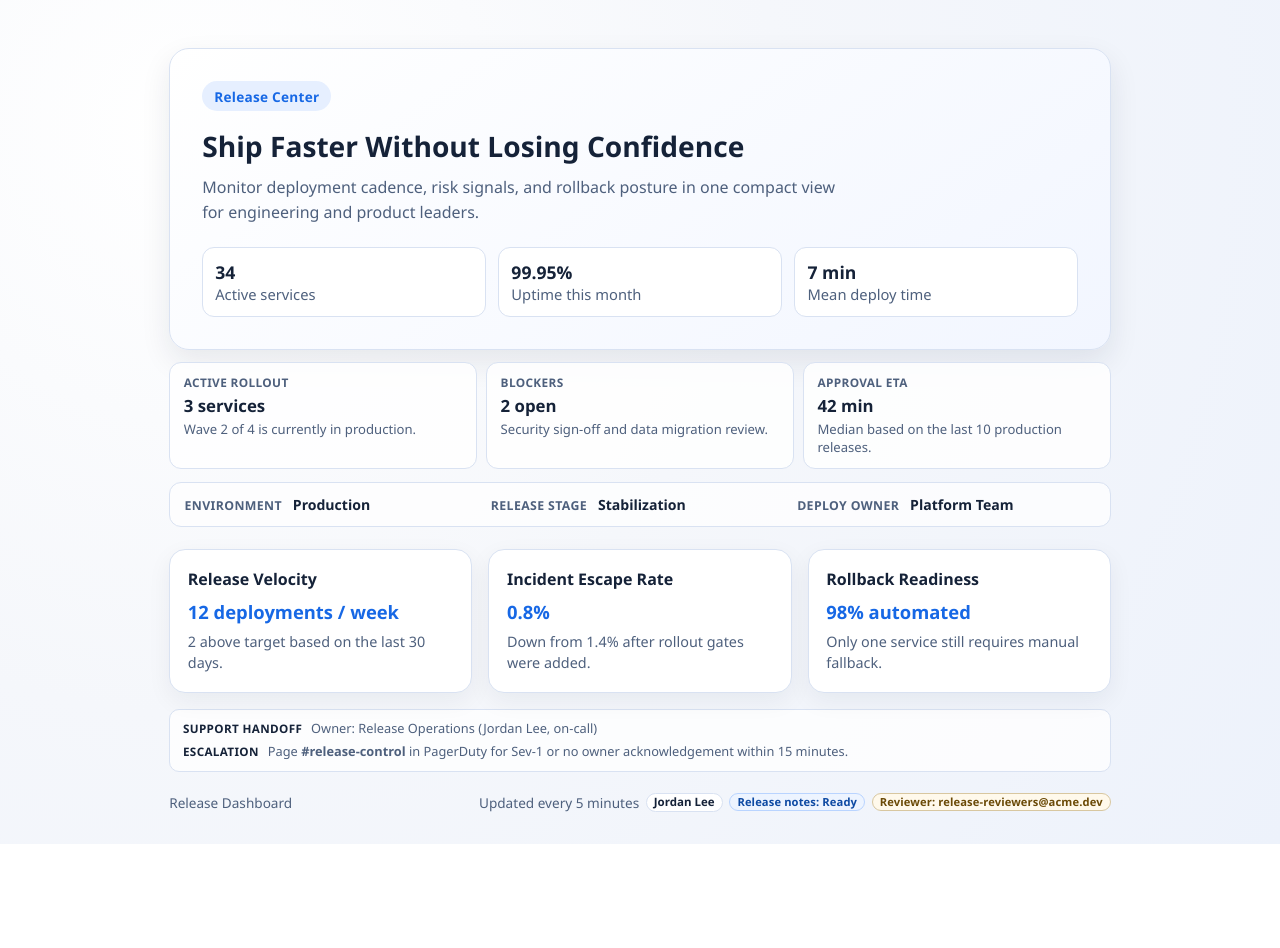
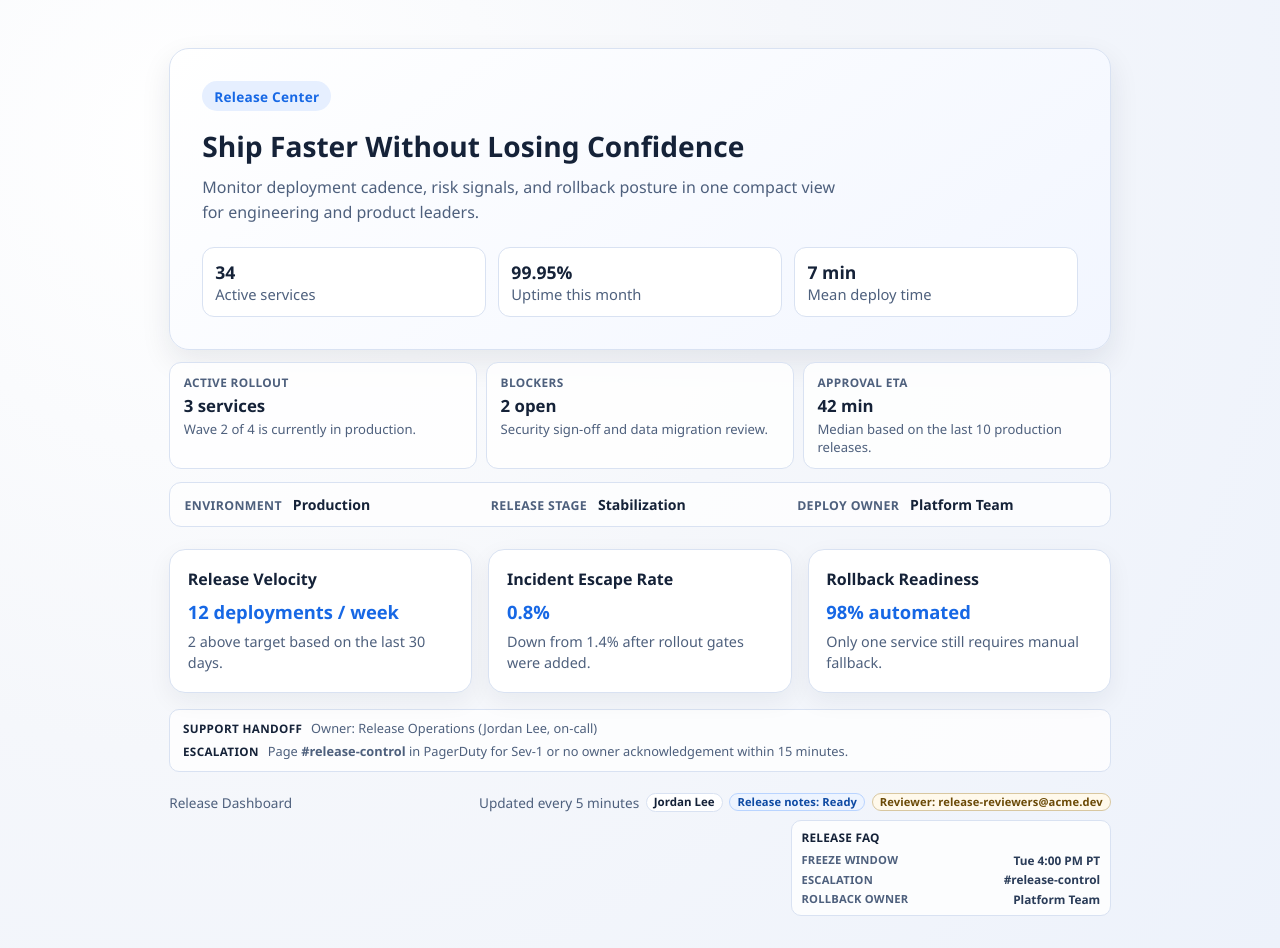
Before and after one commit to abhinsharma/linear-app, a website built with Vite: page index.html in a window 1280 px wide. Before the commit the page ends 844 px from the top, so only its background shows below. Built offline with nearby package versions, Linux system fonts and the light colour scheme.

Commit message:
feat(sidebar-footer): add release faq helper block

```diff
--- a/src/main.js
+++ b/src/main.js
@@ -96,6 +96,7 @@ document.querySelector('#app').innerHTML = `
 
     <footer class="footer">
       <p>Release Dashboard</p>
+      <div class="footer-side">
         <p class="footer-meta">
           Updated every 5 minutes
           <span class="owner-chip" aria-label="Release owner">Jordan Lee</span>
@@ -108,6 +109,15 @@ document.querySelector('#app').innerHTML = `
             Reviewer: release-reviewers@acme.dev
           </a>
         </p>
+        <section class="release-faq" aria-label="Release FAQ helper">
+          <p class="release-faq-title">Release FAQ</p>
+          <ul class="release-faq-list">
+            <li><span>Freeze window</span> Tue 4:00 PM PT</li>
+            <li><span>Escalation</span> #release-control</li>
+            <li><span>Rollback owner</span> Platform Team</li>
+          </ul>
+        </section>
+      </div>
     </footer>
   </main>
 `;
--- a/src/styles.css
+++ b/src/styles.css
@@ -195,11 +195,19 @@ body {
   margin: 0;
 }
 
+.footer-side {
+  display: inline-flex;
+  flex-direction: column;
+  align-items: flex-end;
+  gap: 0.5rem;
+}
+
 .footer-meta {
   display: inline-flex;
   align-items: center;
   gap: 0.4rem;
   flex-wrap: wrap;
+  justify-content: flex-end;
 }
 
 .owner-chip {
@@ -248,6 +256,48 @@ body {
   background: #fdf3d7;
 }
 
+.release-faq {
+  width: min(100%, 320px);
+  padding: 0.55rem 0.6rem;
+  border: 1px solid var(--border);
+  border-radius: 10px;
+  background: rgba(255, 255, 255, 0.82);
+}
+
+.release-faq-title {
+  margin: 0;
+  color: var(--text);
+  font-size: 0.74rem;
+  font-weight: 800;
+  letter-spacing: 0.02em;
+  text-transform: uppercase;
+}
+
+.release-faq-list {
+  margin: 0.38rem 0 0;
+  padding: 0;
+  list-style: none;
+  display: grid;
+  gap: 0.22rem;
+}
+
+.release-faq-list li {
+  display: flex;
+  align-items: center;
+  justify-content: space-between;
+  gap: 0.5rem;
+  color: #2a3c58;
+  font-size: 0.74rem;
+  font-weight: 700;
+}
+
+.release-faq-list span {
+  color: var(--muted);
+  font-size: 0.7rem;
+  letter-spacing: 0.02em;
+  text-transform: uppercase;
+}
+
 .support-handoff {
   margin-top: 1rem;
   padding: 0.65rem 0.8rem;
```
Lines whose indentation alone changed are shown as unchanged.
